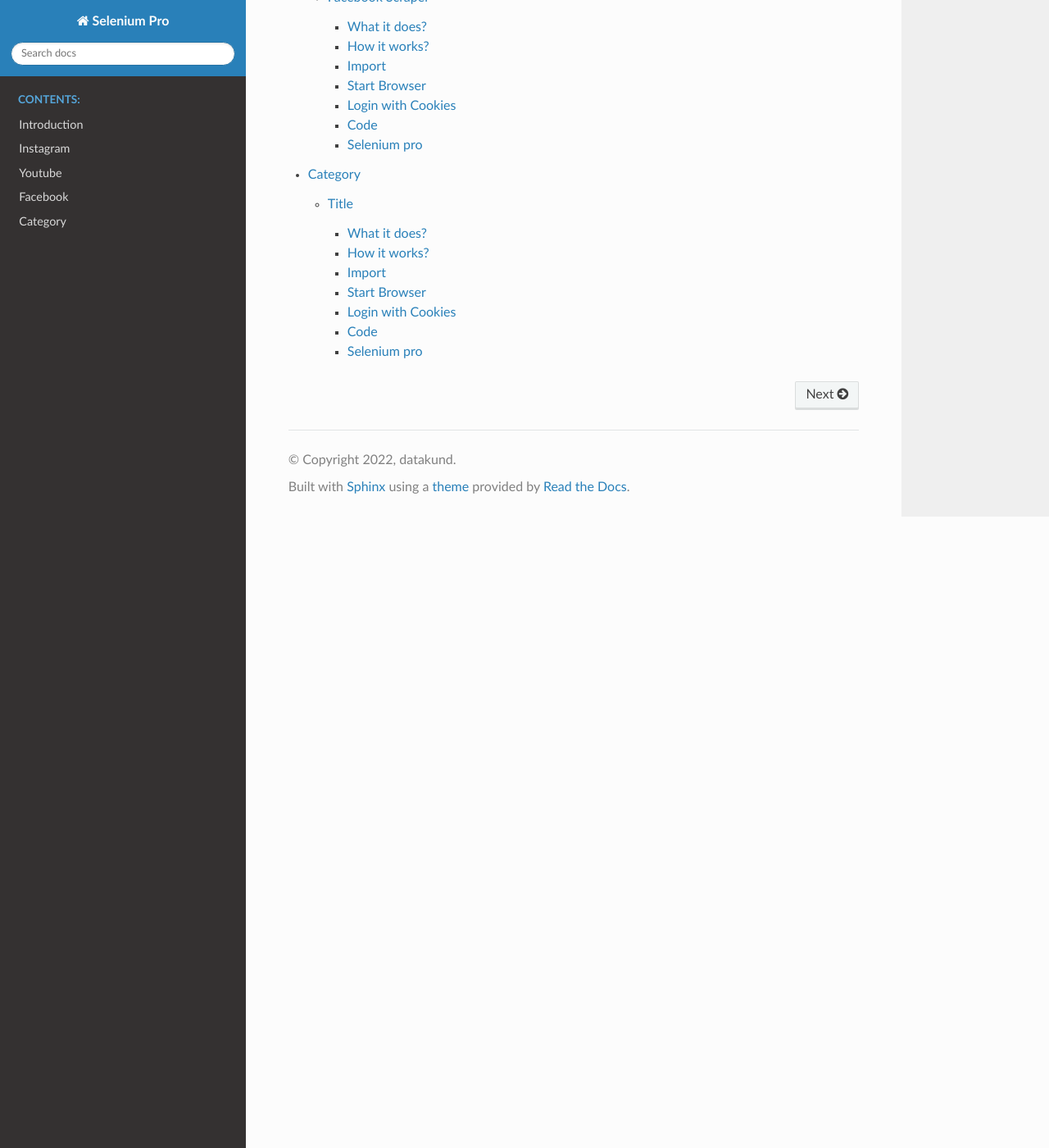
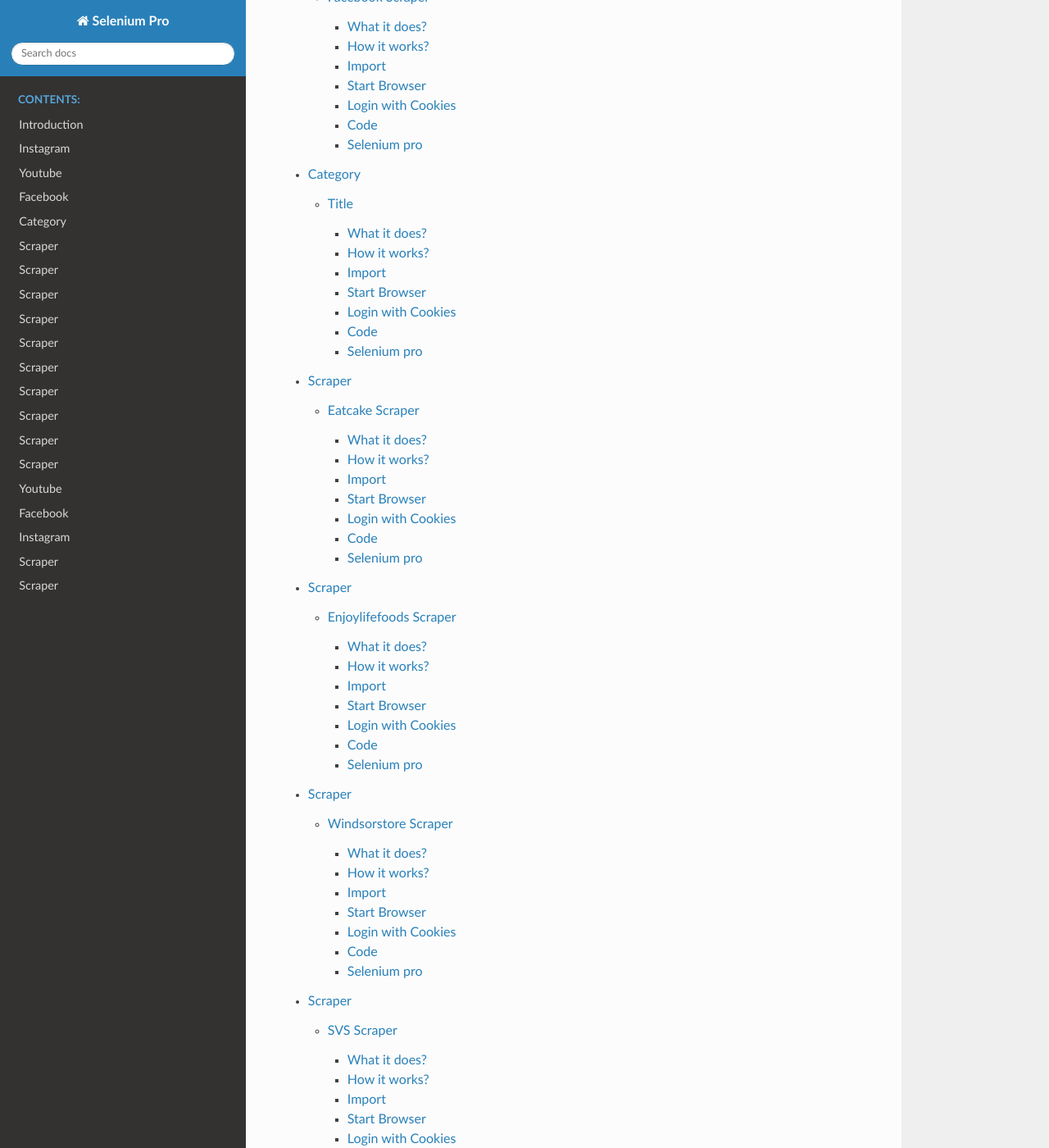
Before and after one commit to datakund/selenium-pro, a Sphinx documentation site: the page built from docs/source/index.rst, in a window 1280 px wide and 1400 px high, scrolled down 883 px. Shown: the whole window at 82% size. Built offline with Sphinx 7.4.7 and the Read the Docs theme 2.0.0, drawn with Linux system fonts in a browser that asks for light colours; some of the changed text lies outside the part shown.

Commit message:
update index

```diff
--- a/docs/source/index.rst
+++ b/docs/source/index.rst
@@ -15,3 +15,18 @@
    Youtube video comments
    Facebook Scraper
    template
+   Eatcake Scraper
+   Enjoylifefoods Scraper
+   Windsorstore Scraper
+   SVS Scraper
+   Tomboy Scraper
+   Dressbarn Scraper
+   Sapphire Scraper
+   Mistore Scraper
+   Carolina Scraper
+   Orgain Scraper
+   Youtube video comments
+   Facebook Scraper
+   Instagram Email Scraper
+   Proscloset Scraper
+   Whitefox Scraper
```
